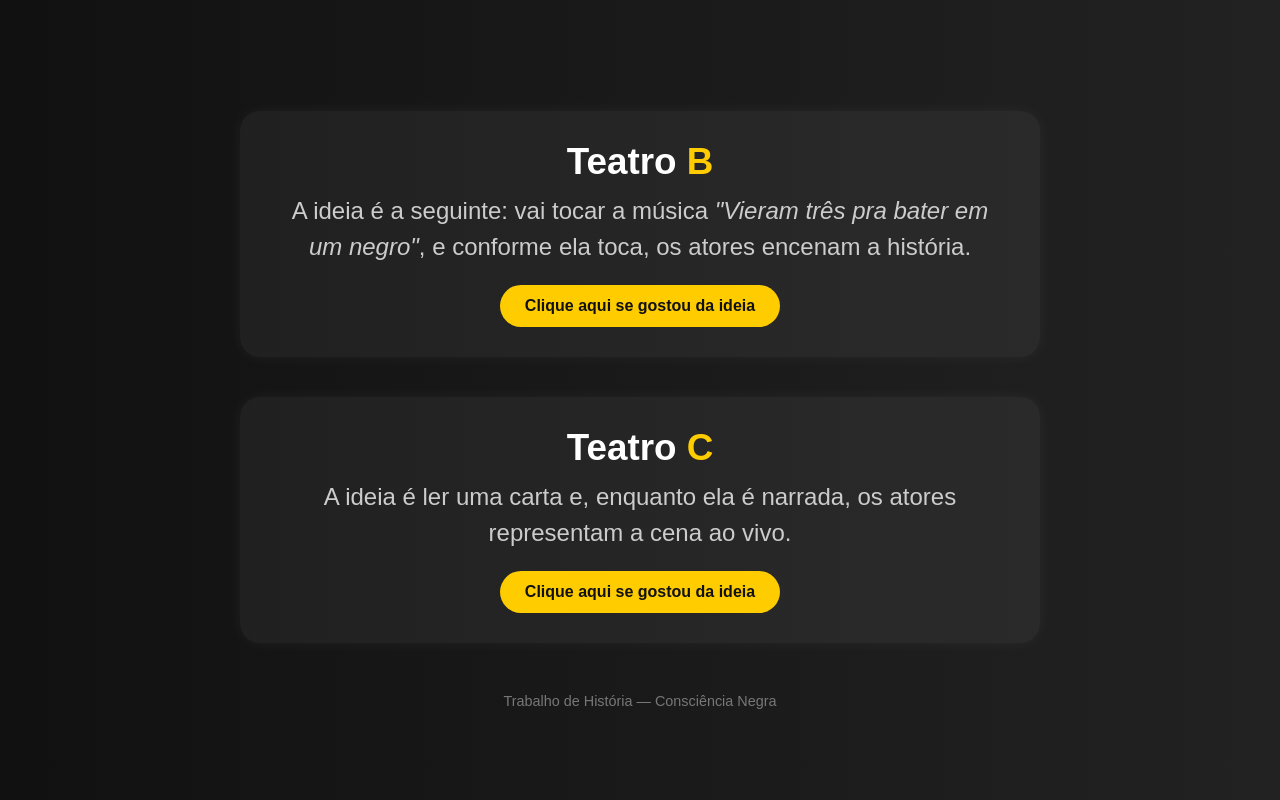
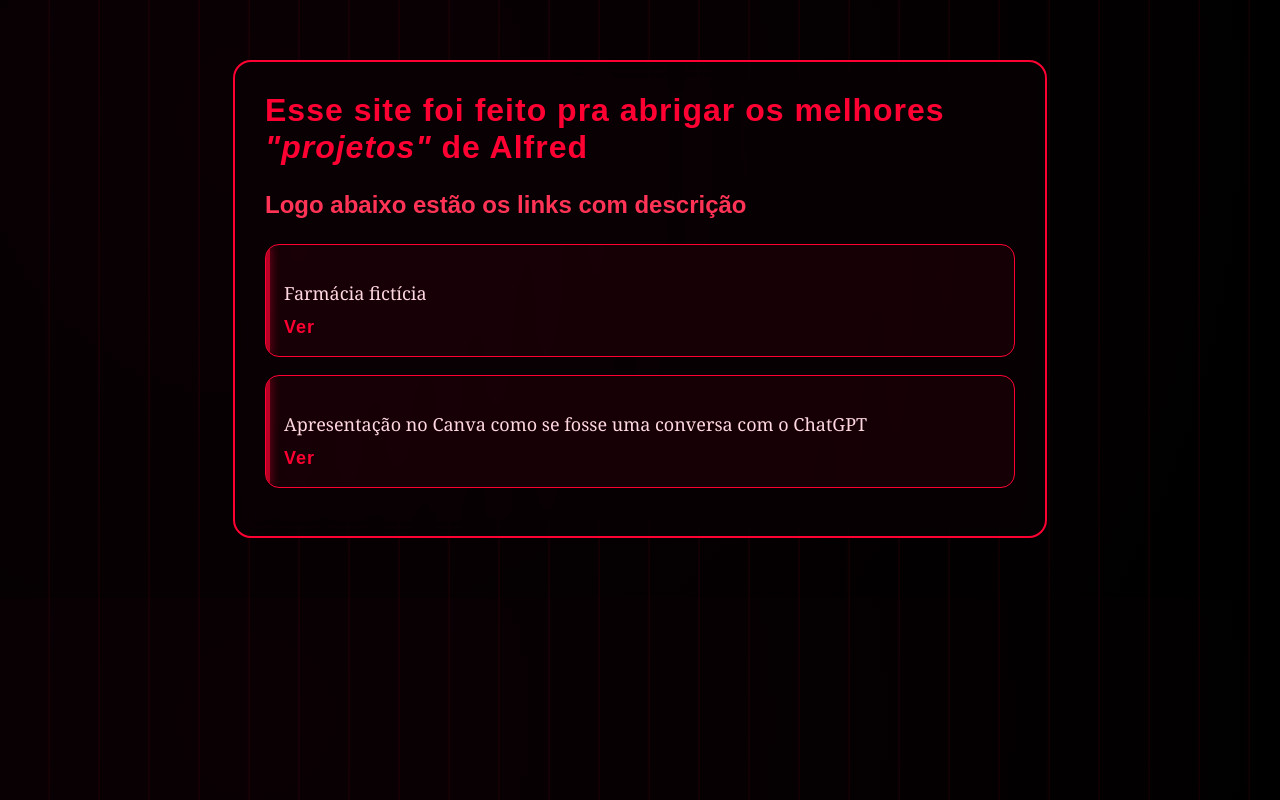
Before and after one commit to Alfred-w-netizein/HTML-CSS, a plain HTML site: page Testes/index.html in a window 1280 px wide. Drawn offline with Linux system fonts and the light colour scheme.

Commit message:
fiz um site novo

```diff
--- a/Testes/index.html
+++ b/Testes/index.html
@@ -1,113 +1,151 @@
 <!DOCTYPE html>
-<html lang="pt-BR">
+<html lang="en">
 <head>
     <meta charset="UTF-8">
     <meta name="viewport" content="width=device-width, initial-scale=1.0">
-    <title>Opções de Teatro</title>
+    <title>Links</title>
     <style>
-        * {
+    /* =============================
+       VARIÁVEIS TEMA OPERA GX RED
+       ============================= */
+    :root{
+        --gx-bg-1: #000000;
+        --gx-bg-2: #0a0004;
+        --gx-glow: #ff0033;
+        --gx-glow-soft: #ff3355;
+        --texto: #e6e6e6;
+        --painel-bg: rgba(10, 0, 5, 0.55);
+        --borda: #ff0033;
+        --card-bg: rgba(255, 0, 51, 0.06);
+        --link: #ff0033;
+        --link-hover: #ffffff;
+    }
+
+    /* =============================
+       FUNDO ESTILO OPERA GX
+       ============================= */
+    body{
         margin: 0;
         padding: 0;
-            box-sizing: border-box;
-            font-family: "Poppins", sans-serif;
+        font-family: "Orbitron", Arial, sans-serif;
+        color: var(--texto);
+        background:
+            radial-gradient(circle at 20% 20%, var(--gx-bg-2), var(--gx-bg-1)),
+            repeating-linear-gradient(135deg, #0a0004 0px, #000000 4px);
+        background-size: cover;
     }
 
-        body {
-            background: linear-gradient(to right, #111, #222);
-            color: #f5f5f5;
-            display: flex;
-            flex-direction: column;
-            align-items: center;
-            justify-content: center;
-            min-height: 100vh;
-            text-align: center;
+    /* Efeito de linhas neon no fundo */
+    body::before{
+        content: "";
+        position: fixed;
+        top: 0;
+        left: 0;
+        width: 100%;
+        height: 100%;
+        background: repeating-linear-gradient(
+            90deg,
+            transparent 0px,
+            transparent 47px,
+            rgba(255, 0, 51, 0.08) 50px
+        );
+        pointer-events: none;
+        z-index: -1;
     }
 
-        h1 {
-            font-size: 2.3rem;
-            margin-bottom: 10px;
-            color: #fff;
+    /* =============================
+       PAINEL CENTRAL
+       ============================= */
+    main{
+        max-width: 750px;
+        margin: 60px auto;
+        padding: 30px;
+        background: var(--painel-bg);
+        border: 2px solid var(--borda);
+        border-radius: 18px;
+        backdrop-filter: blur(12px);
     }
 
-        h1 strong {
-            color: #ffcc00;
+    header h1{
+        margin: 0 0 25px 0;
+        color: var(--gx-glow);
+        letter-spacing: 1px;
     }
 
-        h2 {
-            font-weight: 400;
-            color: #ccc;
-            max-width: 700px;
-            margin: 0 auto 20px;
-            line-height: 1.5;
+    h2{
+        color: var(--gx-glow-soft);
+        margin-bottom: 25px;
     }
 
-        .container1, .container2 {
-            background: rgba(255, 255, 255, 0.05);
-            padding: 30px;
-            border-radius: 20px;
-            margin: 20px;
-            width: 90%;
-            max-width: 800px;
-            box-shadow: 0 0 15px rgba(255, 255, 255, 0.05);
-            transition: transform 0.3s ease, box-shadow 0.3s ease;
+    /* =============================
+       CARDS
+       ============================= */
+    .site, .canva{
+        padding: 18px;
+        margin: 18px 0;
+        border-radius: 14px;
+        border: 1px solid var(--borda);
+        background: var(--card-bg);
+        position: relative;
+        overflow: hidden;
     }
 
-        .container1:hover, .container2:hover {
-            transform: translateY(-5px);
-            box-shadow: 0 0 25px rgba(255, 204, 0, 0.2);
+    /* Glow lateral tipo GX */
+    .site::before, .canva::before{
+        content: "";
+        position: absolute;
+        left: 0;
+        top: 0;
+        width: 4px;
+        height: 100%;
+        background: var(--gx-glow);
+        box-shadow: 0 0 10px var(--gx-glow);
+        opacity: 0.7;
     }
 
-        .botao {
-            margin-top: 15px;
+    p{
+        font-family: "Orbitron", Georgia, 'Times New Roman', Times, serif;
+        font-size: large;
+        margin-bottom: 12px;
+        color: #ffd7e0;
     }
 
-        .botao a {
+    /* =============================
+       LINKS ESTILO NEON RED
+       ============================= */
+    a{
         text-decoration: none;
-            background: #ffcc00;
-            color: #111;
-            padding: 12px 25px;
-            border-radius: 25px;
-            font-weight: 600;
-            transition: all 0.3s ease;
-            display: inline-block;
+        color: var(--link);
+        font-weight: bold;
+        font-size: 18px;
+        letter-spacing: 1px;
+        transition: 0.2s;
     }
 
-        .botao a:hover {
-            background: #fff;
-            color: #000;
-            transform: scale(1.05);
-        }
-
-        footer {
-            margin-top: 30px;
-            color: #777;
-            font-size: 0.9rem;
-        }
-
-        @media (max-width: 600px) {
-            h1 { font-size: 1.8rem; }
-            h2 { font-size: 1rem; }
+    a:hover{
+        color: var(--link-hover);
+        text-shadow: 0 0 8px var(--gx-glow);
     }
 </style>
 </head>
 <body>
-    <div class="container1">
-        <h1>Teatro <strong>B</strong></h1>
-        <h2>
-            A ideia é a seguinte: vai tocar a música <em>"Vieram três pra bater em um negro"</em>,
-            e conforme ela toca, os atores encenam a história.
-        </h2>
-        <div class="botao"><a href="tb.html">Clique aqui se gostou da ideia</a></div>
+    <main>
+        <header>
+            <h1>Esse site foi feito pra abrigar os melhores <i>"projetos"</i> de Alfred</h1>
+        </header>
+
+        <h2>Logo abaixo estão os links com descrição</h2>
+
+        <div class="site">
+            <p>Farmácia fictícia</p>
+            <a href="https://alfred-w-netizein.github.io/Farmacia-jayane/" target="_blank">Ver</a>
         </div>
 
-    <div class="container2">
-        <h1>Teatro <strong>C</strong></h1>
-        <h2>
-            A ideia é ler uma carta e, enquanto ela é narrada, os atores representam a cena ao vivo.
-        </h2>
-        <div class="botao"><a href="tc.html">Clique aqui se gostou da ideia</a></div>
+        <div class="canva">
+            <p>Apresentação no Canva como se fosse uma conversa com o ChatGPT</p>
+            <a href="https://www.canva.com/design/DAG4bxuxXaQ/5UoZ0khiZ9UAFlYy-Ts5bg/edit?utm_content=DAG4bxuxXaQ&utm_campaign=designshare&utm_medium=link2&utm_source=sharebutton" target="_blank">Ver</a>
         </div>
 
-    <footer>Trabalho de História — Consciência Negra</footer>
+    </main>
 </body>
 </html>
```
Also changed, not shown: Testes/teatro.html (added, +113 -0 lines). Lines whose indentation alone changed are shown as unchanged.
